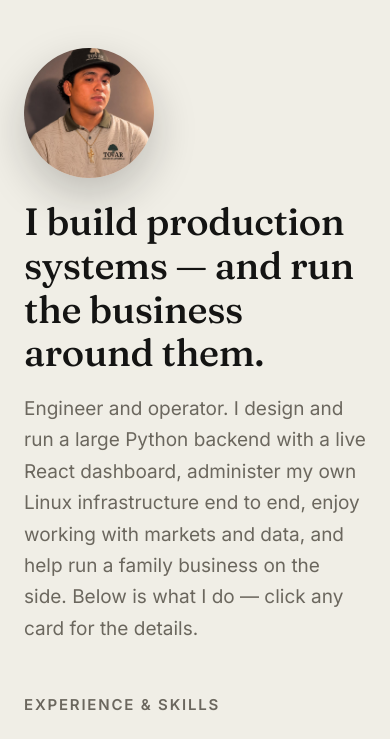
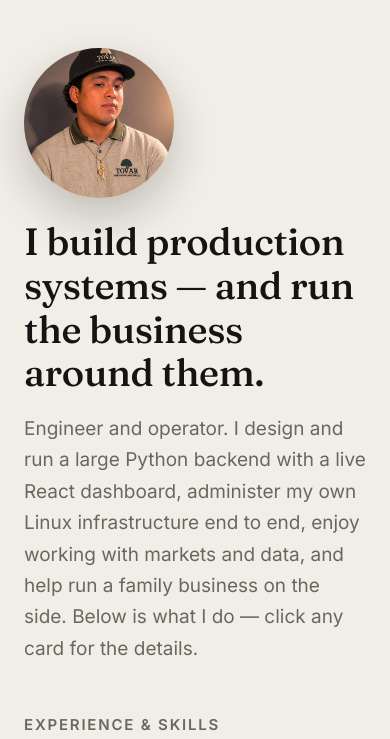
Before and after one commit to cartovgui-star/carlos-tovar, a plain HTML site: page docs/index.html in a window 390 px wide. Shown: the part 96-835 px from the top of the page. Drawn offline with Linux system fonts and the light colour scheme.

Commit message:
Place avatar right beside headline, slightly larger

```diff
--- a/docs/assets/css/style.css
+++ b/docs/assets/css/style.css
@@ -77,16 +77,16 @@ a { color: inherit; }
 .hero h1 { font-size: clamp(38px, 6vw, 60px); margin: 0 0 18px; max-width: 15ch; }
 .hero p { font-size: 19px; color: var(--muted); max-width: 60ch; margin: 0; }
 
-.hero-head { display: flex; align-items: center; gap: 40px; margin-bottom: 18px; }
-.hero-head h1 { margin: 0; flex: 1; }
+.hero-head { display: flex; align-items: center; gap: 44px; margin-bottom: 18px; }
+.hero-head h1 { margin: 0; flex: 0 1 auto; }
 .hero-photo {
-  width: 200px; height: 200px; flex-shrink: 0;
+  width: 250px; height: 250px; flex-shrink: 0;
   object-fit: cover; border-radius: 50%;
   box-shadow: 0 18px 44px rgba(20,20,19,0.22);
 }
 @media (max-width: 760px) {
   .hero-head { flex-direction: column-reverse; align-items: flex-start; gap: 22px; }
-  .hero-photo { width: 130px; height: 130px; }
+  .hero-photo { width: 150px; height: 150px; }
 }
 
 /* ---------- Section titles ---------- */
```
